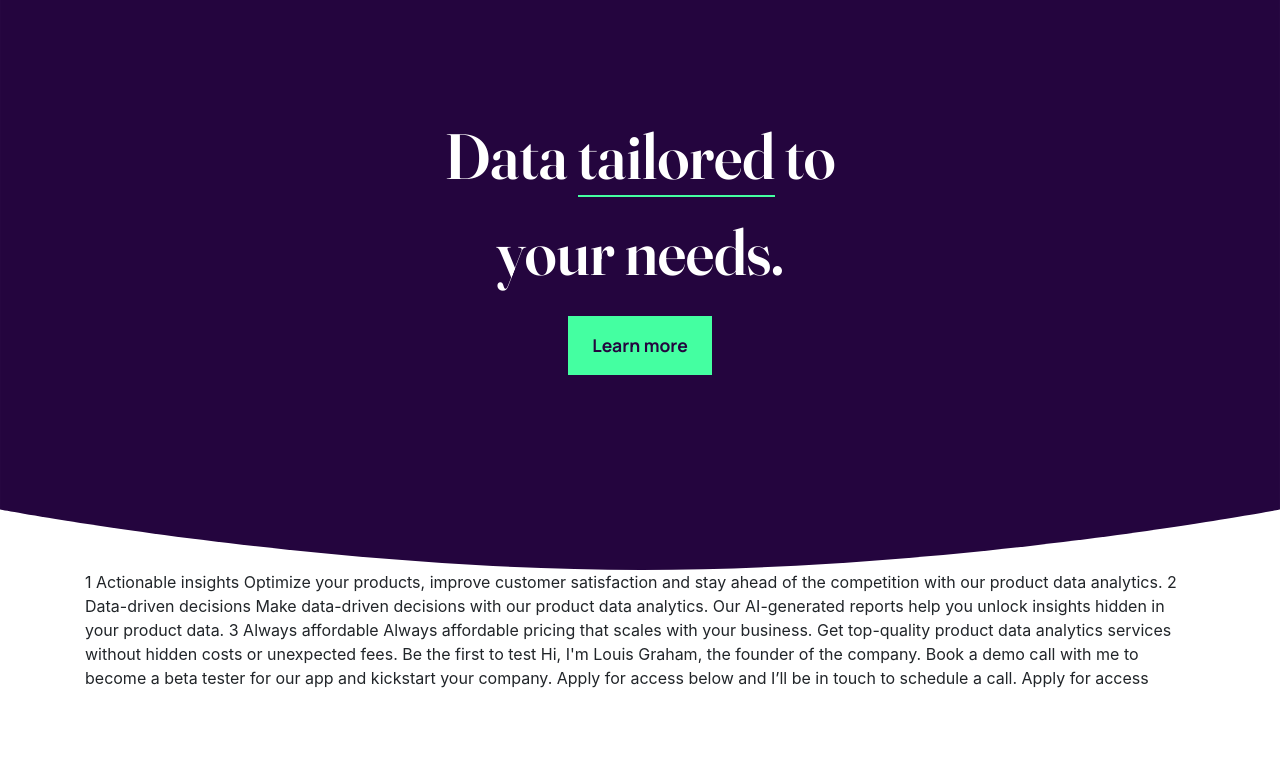
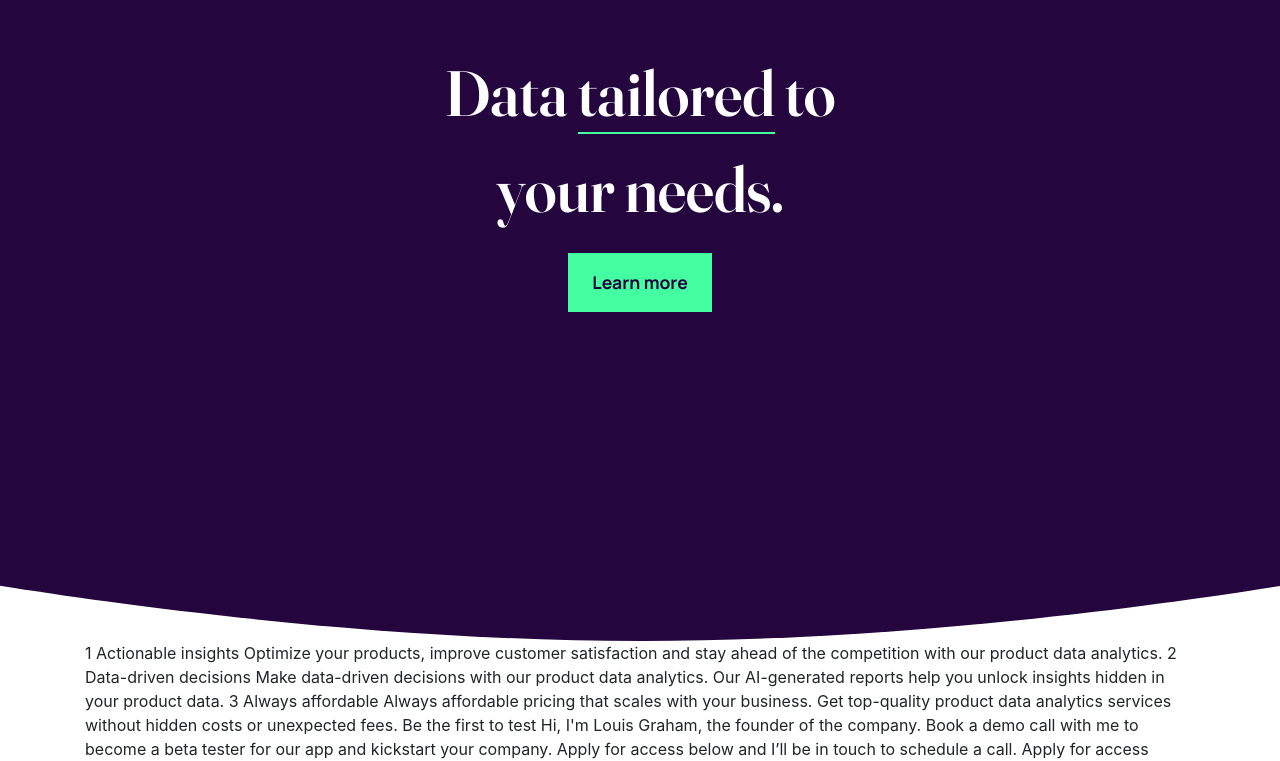
Before and after one commit to jazdmiller/workit-landing-page, a plain HTML site: page starter-code/index.html in a window 1280 px wide. Shown: the part 79-840 px from the top of the page. Before the commit the page ends 800 px from the top, so only its background shows below. Drawn offline with nearby package versions, Linux system fonts and the light colour scheme.

Commit message:
update svg hero background

```diff
--- a/starter-code/index.html
+++ b/starter-code/index.html
@@ -20,15 +20,16 @@
       <div class="nav-links access-link">Apply for access</div>
     </nav>
 
-    <div class="text-center">
+    <div class="text-center mt-5">
       <div class="hero-text">Data <span class="access-link">tailored</span> to <br> your needs.</div>
       <button class="learn-more-btn mt-3 p-3 px-4">Learn more</button>
     </div>
     </div>
   <div class="hero-bg">
-    <svg xmlns="http://www.w3.org/2000/svg" width="100%" height="auto" viewBox="0 0 1440 730" fill="none">
+    <!-- <svg xmlns="http://www.w3.org/2000/svg" width="100%" height="auto" viewBox="0 0 1440 730" fill="none">
       <path fill-rule="evenodd" clip-rule="evenodd" d="M0 0H1440V662C1440 662 1082.96 730 722 730C361.039 730 0 662 0 662V0Z" fill="#24053E"/>
-    </svg>
+    </svg> -->
+    <!-- <img src="./assets/images/hero-bg.svg" /> -->
   </div>
 
 
--- a/starter-code/style.css
+++ b/starter-code/style.css
@@ -10,12 +10,29 @@
 
 
 
+*, *::before, *::after {
+    margin: 0;
+    padding: 0;
+    box-sizing: border-box;
+}
+
+
 html, body{
     height: 100%;
     margin: 0;
 }
 
+.wrap-layer{
+    height: 90vh;
+    background-image: url('./assets/images/hero-bg.svg');
+    background-repeat: no-repeat;
+    background-position: bottom;
+    background-size: cover;
+}
 
+/* .wrap-layer svg{
+    max-width: 100%;
+} */
 
 .text-layer{
     position: absolute;
@@ -26,9 +43,7 @@ html, body{
     color: white;
 }
 
-.text-center{
-    margin-top: 10%;
-}
+
 
 .nav-links{
     font-family: 'Manrope', sans-serif;
```
Also changed, not shown: starter-code/assets/images/hero-bg.svg (added).
